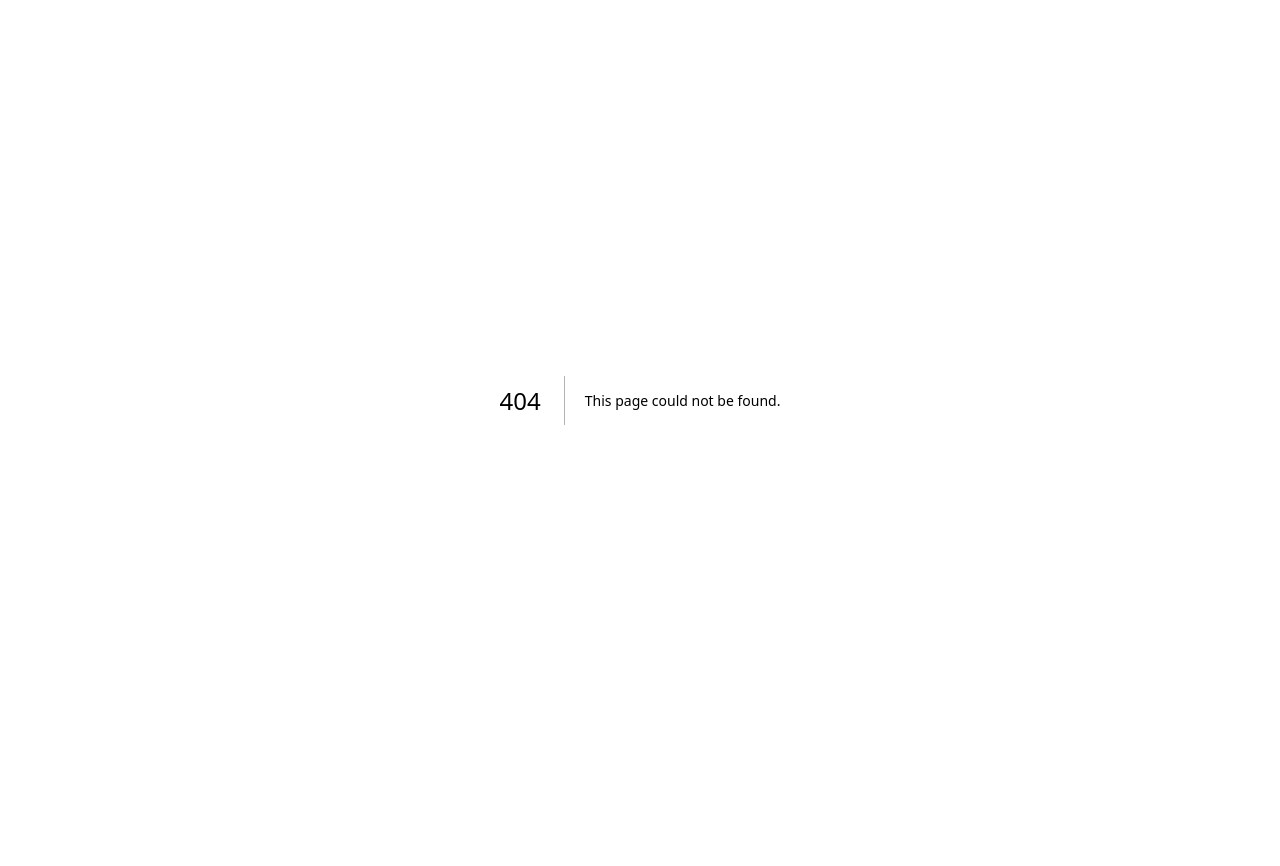
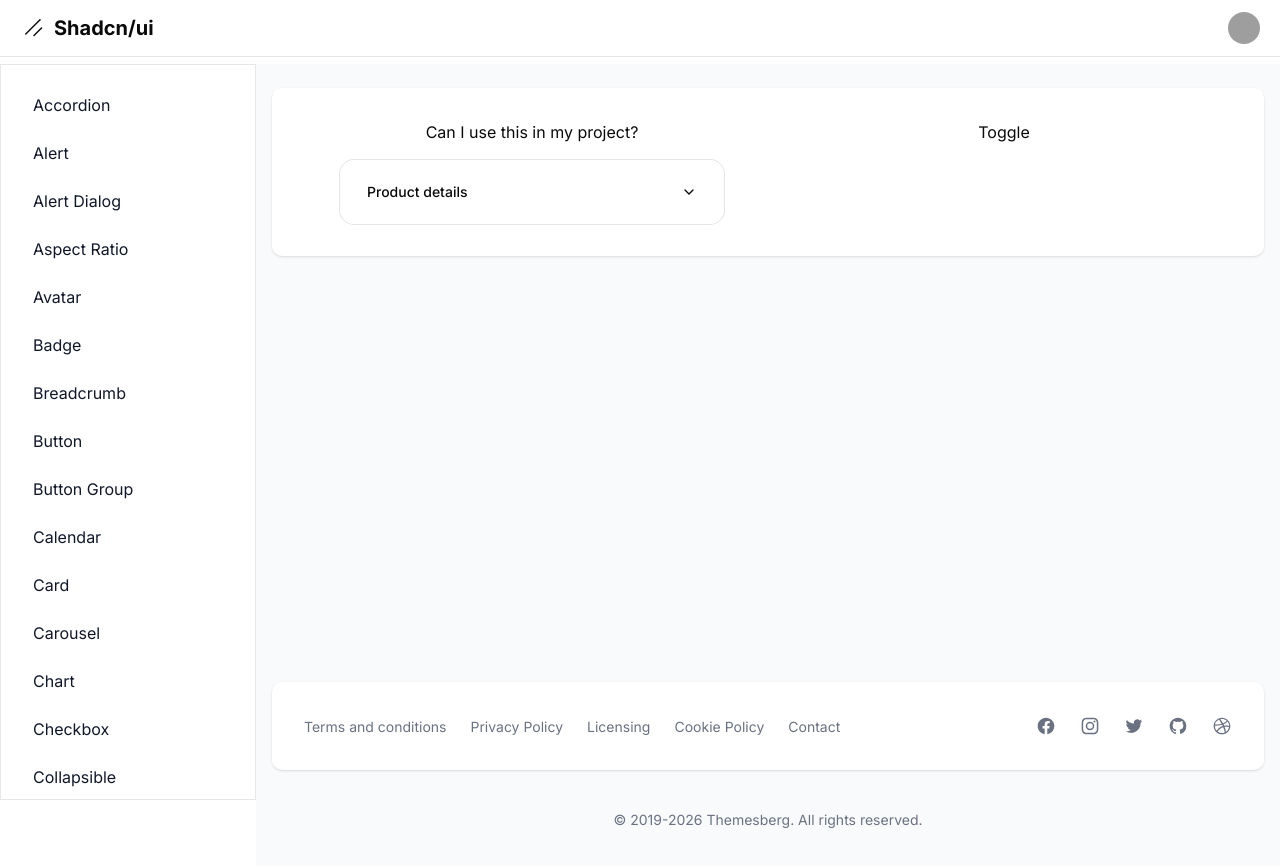
Before and after one commit to AndreDev12/shadcn-dashboard, a Next.js app: page /dashboard/collapsible in a window 1280 px wide. Before the commit this address had no page. Shown: the top 866 px of the page. Before the commit the page ends 800 px from the top, so only its background shows below. Built offline with nearby package versions, Linux system fonts and the light colour scheme; grey boxes are pictures that could not be loaded.

Commit message:
Components: Collapsible

```diff
--- /dev/null
+++ b/src/app/dashboard/collapsible/page.tsx
@@ -0,0 +1,54 @@
+'use client';
+
+import { useState } from 'react';
+import { ChevronDownIcon } from 'lucide-react';
+
+import {
+  Button,
+  Card,
+  CardContent,
+  Collapsible,
+  CollapsibleContent,
+  CollapsibleTrigger,
+} from '@/components/ui';
+
+export default function Page() {
+  const [open, setOpen] = useState(false);
+
+  return (
+    <div className="grid grid-cols-2 gap-4 justify-items-center">
+      <Collapsible>
+        <CollapsibleTrigger>Can I use this in my project?</CollapsibleTrigger>
+        <CollapsibleContent>
+          Yes. Free to use for personal and commercial projects. No attribution
+          required.
+        </CollapsibleContent>
+      </Collapsible>
+
+      <Collapsible open={open} onOpenChange={setOpen}>
+        <CollapsibleTrigger>Toggle</CollapsibleTrigger>
+        <CollapsibleContent>Content</CollapsibleContent>
+      </Collapsible>
+
+      <Card className="mx-auto w-full max-w-sm">
+        <CardContent>
+          <Collapsible className="rounded-md data-[state=open]:bg-muted">
+            <CollapsibleTrigger asChild>
+              <Button variant="ghost" className="group w-full">
+                Product details
+                <ChevronDownIcon className="ml-auto group-data-[state=open]:rotate-180" />
+              </Button>
+            </CollapsibleTrigger>
+            <CollapsibleContent className="flex flex-col items-start gap-2 p-2.5 pt-0 text-sm">
+              <div>
+                This panel can be expanded or collapsed to reveal additional
+                content.
+              </div>
+              <Button size="xs">Learn More</Button>
+            </CollapsibleContent>
+          </Collapsible>
+        </CardContent>
+      </Card>
+    </div>
+  );
+}
--- a/src/app/dashboard/layout.tsx
+++ b/src/app/dashboard/layout.tsx
@@ -20,6 +20,7 @@ const links = [
   { name: 'carousel', href: 'carousel' },
   { name: 'chart', href: 'chart' },
   { name: 'checkbox', href: 'checkbox' },
+  { name: 'collapsible', href: 'collapsible' },
 ].sort((a, b) => a.name.localeCompare(b.name));
 
 export default function DashboardLayout({
--- /dev/null
+++ b/src/components/ui/collapsible.tsx
@@ -0,0 +1,33 @@
+'use client';
+
+import { Collapsible as CollapsiblePrimitive } from 'radix-ui';
+
+function Collapsible({
+  ...props
+}: React.ComponentProps<typeof CollapsiblePrimitive.Root>) {
+  return <CollapsiblePrimitive.Root data-slot="collapsible" {...props} />;
+}
+
+function CollapsibleTrigger({
+  ...props
+}: React.ComponentProps<typeof CollapsiblePrimitive.CollapsibleTrigger>) {
+  return (
+    <CollapsiblePrimitive.CollapsibleTrigger
+      data-slot="collapsible-trigger"
+      {...props}
+    />
+  );
+}
+
+function CollapsibleContent({
+  ...props
+}: React.ComponentProps<typeof CollapsiblePrimitive.CollapsibleContent>) {
+  return (
+    <CollapsiblePrimitive.CollapsibleContent
+      data-slot="collapsible-content"
+      {...props}
+    />
+  );
+}
+
+export { Collapsible, CollapsibleTrigger, CollapsibleContent };
--- a/src/components/ui/index.ts
+++ b/src/components/ui/index.ts
@@ -23,3 +23,4 @@ export * from './checkbox';
 export * from './field';
 export * from './label';
 export * from './table';
+export * from './collapsible';
```
